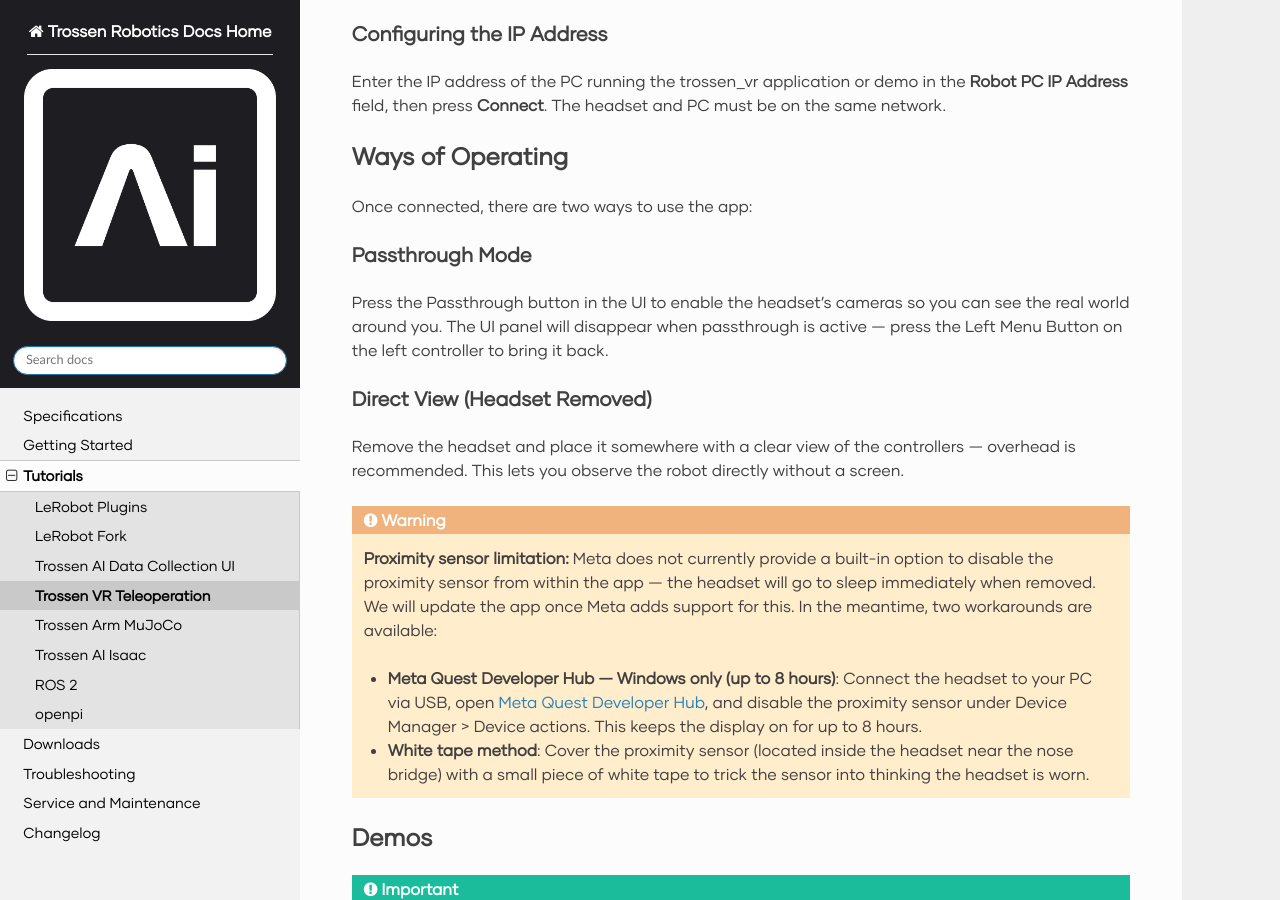
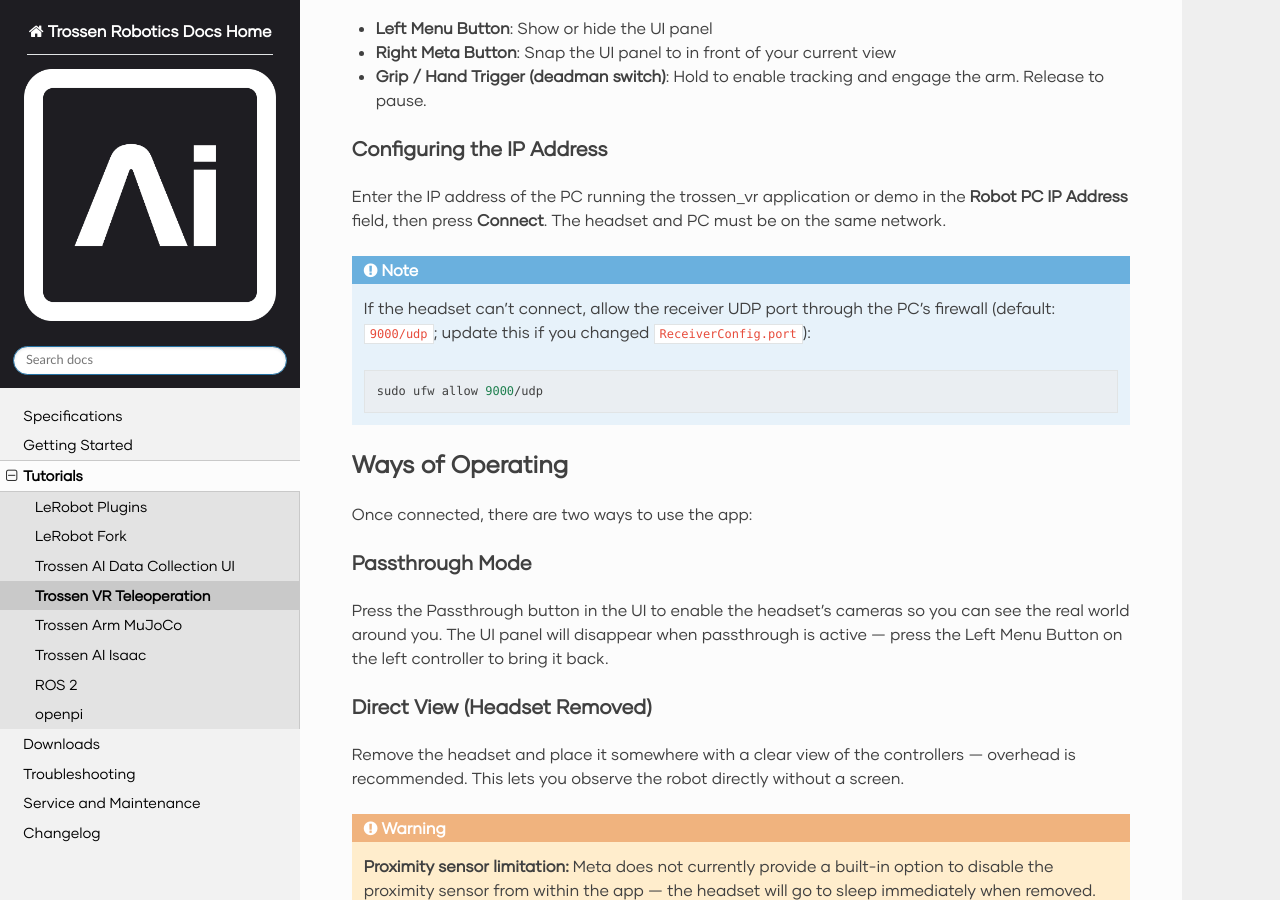
Before and after one commit to TrossenRobotics/trossen_arm, a Sphinx documentation site: the page built from docs/tutorials/trossen_vr.rst, in a window 1280 px wide and 900 px high, scrolled down 3979 px. Built offline with Sphinx 7.4.7 and the Read the Docs theme 3.1.0, drawn with Linux system fonts in a browser that asks for light colours; some web fonts are replaced; pages that are not in the unit, such as notebooks, are missing from menus; some of the changed text lies outside the part shown.

Commit message:
add python3-dev dep and firewall update (#217)
### Improved the trossen vr docs with clearer setup instructions, a firewall note for connection issues.

```diff
--- a/docs/tutorials/trossen_vr.rst
+++ b/docs/tutorials/trossen_vr.rst
@@ -70,6 +70,12 @@ Build C++ Demos (Optional)
 
 Build Python Bindings (Optional)
 ---------------------------------
+
+Install the Python development headers required by CMake's Python detection:
+
+.. code-block:: bash
+
+    sudo apt install -y python3-dev
 
 .. code-block:: bash
 
@@ -201,6 +207,14 @@ Configuring the IP Address
 Enter the IP address of the PC running the trossen_vr application or demo in the **Robot PC IP Address** field, then press **Connect**.
 The headset and PC must be on the same network.
 
+.. note::
+
+    If the headset can't connect, allow the receiver UDP port through the PC's firewall (default: ``9000/udp``; update this if you changed ``ReceiverConfig.port``):
+
+    .. code-block:: bash
+
+        sudo ufw allow 9000/udp
+
 Ways of Operating
 =================
 
```
